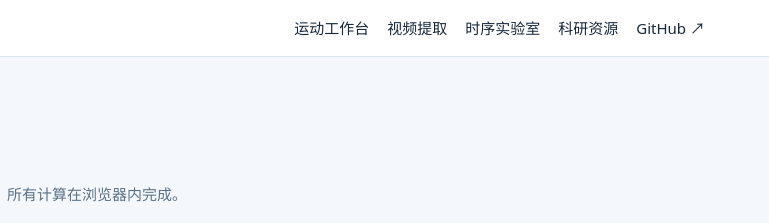
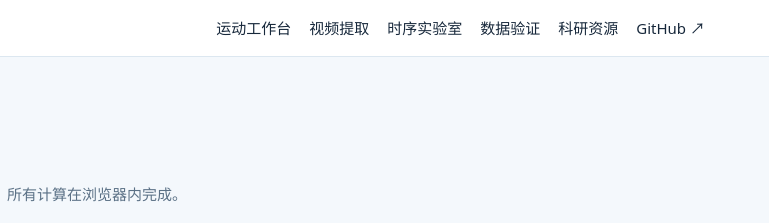
Before and after one commit to Liangebra/Vimo, a plain HTML site: page research/experiments.html in a window 1280 px wide. Shown: the top 223 px of the page, 511-1280 px from the left. Drawn offline with Linux system fonts and the light colour scheme.

Commit message:
Connect reference validation and downloadable research resources

```diff
--- a/research/experiments.html
+++ b/research/experiments.html
@@ -1,4 +1,4 @@
-<!doctype html><html lang="zh-CN"><head><meta charset="utf-8"><meta name="viewport" content="width=device-width,initial-scale=1"><title>Vimo Research | 时序实验室</title><link rel="stylesheet" href="research.css"></head><body><header><a href="../index.html"><img src="../icon/logo_web.png" alt=""> <strong>Vimo Research</strong></a><nav aria-label="科研导航"><a href="index.html">运动工作台</a><a href="video.html">视频提取</a><a href="experiments.html">时序实验室</a><a href="resources.html">科研资源</a><a href="https://github.com/Liangebra/Vimo">GitHub ↗</a></nav></header><main><div class="eyebrow">SIGNAL LAB / REPRODUCIBLE EXPERIMENTS</div><h1>运动时序实验室</h1><p>从关节几何序列出发，研究噪声、周期结构和参考动作之间的差异。所有计算在浏览器内完成。</p>
+<!doctype html><html lang="zh-CN"><head><meta charset="utf-8"><meta name="viewport" content="width=device-width,initial-scale=1"><title>Vimo Research | 时序实验室</title><link rel="stylesheet" href="research.css"></head><body><header><a href="../index.html"><img src="../icon/logo_web.png" alt=""> <strong>Vimo Research</strong></a><nav aria-label="科研导航"><a href="index.html">运动工作台</a><a href="video.html">视频提取</a><a href="experiments.html">时序实验室</a><a href="validation.html">数据验证</a><a href="resources.html">科研资源</a><a href="https://github.com/Liangebra/Vimo">GitHub ↗</a></nav></header><main><div class="eyebrow">SIGNAL LAB / REPRODUCIBLE EXPERIMENTS</div><h1>运动时序实验室</h1><p>从关节几何序列出发，研究噪声、周期结构和参考动作之间的差异。所有计算在浏览器内完成。</p>
 <section class="panel"><h2>01 / 输入与分析参数</h2><div class="grid"><div><label for="a">实验序列 A（骨骼 CSV，≤20 MB）</label><input type="file" id="a" accept=".csv"><p id="aName" class="small">未导入</p><label for="b">参考序列 B（可选，≤20 MB）</label><input type="file" id="b" accept=".csv"><p id="bName" class="small">未导入</p></div><div><label for="metric">关节指标</label><select id="metric"></select><label for="vis">关键点可见度阈值（0–1）</label><input id="vis" type="number" min="0" max="1" step=".05" value=".5"><label for="kind">滤波方式</label><select id="kind"><option value="mean">移动均值</option><option value="median">移动中位数</option></select><label for="window">滤波窗口（奇数，1–101 帧）</label><input id="window" type="number" min="1" max="101" step="2" value="5"></div></div><div class="toolbar"><button id="demo" class="primary">载入模拟 A / B</button><button id="run" class="primary">运行实验</button><button id="export" disabled>导出实验 JSON</button></div><p id="status" role="status"></p></section>
 <div class="grid"><section class="panel"><h2>02 / 滤波对比</h2><canvas width="560" height="280" id="filter" aria-label="原始角度与滤波曲线"></canvas><p class="small">灰色：原始角度；蓝色：滤波结果。缺失处不填补。边缘采用截断窗口；非因果滤波，仅用于离线分析。</p></section><section class="panel"><h2>03 / 频谱分析</h2><canvas width="560" height="280" id="spectrum" aria-label="角度频谱"></canvas><p id="specInfo" class="small"></p><p class="small">最长连续有效片段（8–2048 帧，超长取前 2048 帧）；去均值、Hann 窗、单边振幅谱。采样间隔偏差超过 2% 时拒绝计算。频谱峰不是自动步频。</p></section><section class="panel"><h2>04 / DTW 参考序列对齐</h2><canvas width="560" height="280" id="dtw" aria-label="DTW 对齐路径"></canvas><p id="dtwInfo" class="small"></p><p class="small">比较各自最长有效片段（最多前 1200 帧），局部代价为绝对角度差。距离不等于动作质量，也不保证跨视角可比。</p></section><section class="panel"><h2>05 / 可复现滤波基准</h2><p class="small">固定的人工正弦信号 + 确定性噪声及脉冲扰动。以已知真值为参考比较 RMSE；不是人体实测精度。</p><table><thead><tr><th>方法</th><th>窗口</th><th>RMSE (°)</th></tr></thead><tbody id="bench"></tbody></table></section></div></main>
 <script src="core.js"></script><script src="signal.js"></script><script>
```
